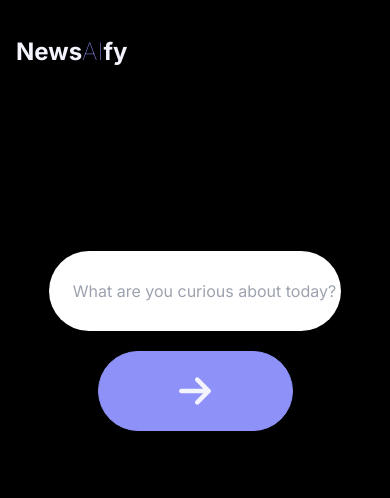
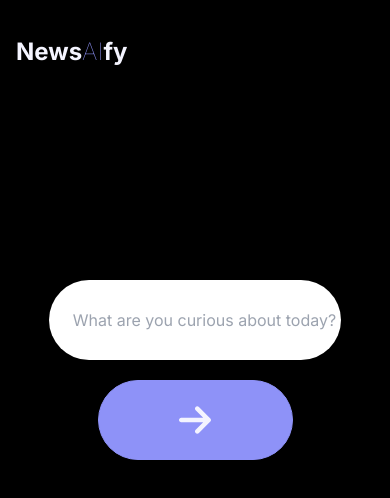
Before and after one commit to SB379/newsaify-frontend, a Next.js app: page / in a window 390 px wide. Shown: the top 498 px of the page. Built offline with nearby package versions, Linux system fonts and the light colour scheme.

Commit message:
this button was fr not going to where I wanted it to

```diff
--- a/src/app/page.js
+++ b/src/app/page.js
@@ -116,7 +116,7 @@ export default function Home() {
               placeholder="What are you curious about today?"
               onChange={handleInputChange}
               onKeyDown={handleKeyPress}/>
-              <button className='bg-newsaify rounded-full md:w-20 w-1/2 h-20 md:mb-[5%] mb-[20%] flex items-center justify-center border border-newsaify hover:bg-black' onClick={() => {getTopArticles()}}>
+              <button className='bg-newsaify rounded-full md:w-20 w-1/2 h-20 md:mb-[5%] mb-[5%] flex items-center justify-center border border-newsaify hover:bg-black' onClick={() => {getTopArticles()}}>
                 <FontAwesomeIcon icon={faArrowRight} className= "w-8 h-12" color="#F4F4FF"/>
               </button>
           </div>
```
